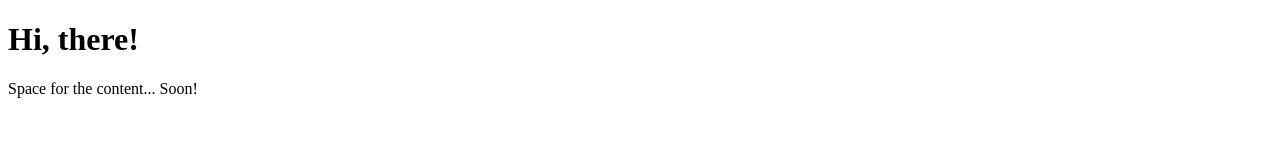
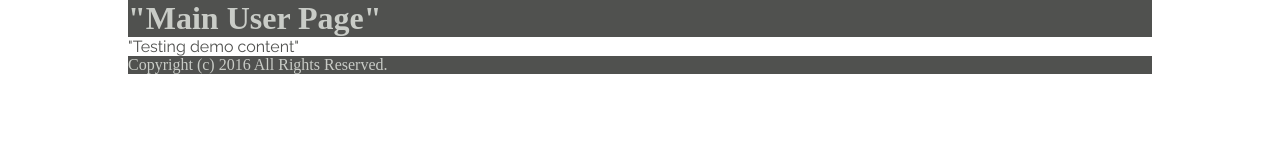
Before and after one commit to bi13843/bi13843.github.io, a plain HTML site: page index.html in a window 1280 px wide. Drawn offline with Linux system fonts and the light colour scheme; a web font is replaced by a local one.

Commit message:
Added style and some structure

```diff
--- a/index.html
+++ b/index.html
@@ -3,9 +3,15 @@
 <head>
   <meta charset="UTF-8">
   <title>User Page</title>
+  <link rel="stylesheet" href="style.css">
 </head>
 <body>
-  <h1>Hi, there!</h1>
-  <p>Space for the content... Soon!</p>
+  <header>
+    <h1>"Main User Page"</h1>
+  </header>
+  <div class="container">
+    <p>"Testing demo content"</p>
+  </div>
+  <footer>Copyright (c) 2016 All Rights Reserved.</footer>
 </body>
 </html>
--- /dev/null
+++ b/style.scss
@@ -0,0 +1,52 @@
+@import url(https://fonts.googleapis.com/css?family=Raleway);
+@import url(https://fonts.googleapis.com/css?family=Droid+Serif);
+
+//Variables
+//fonts
+$main-sans-font: 'Raleway', sans-serif;
+$main-serif-font: 'Droid Serif', serif;
+
+//colors
+$dark-grey: #50514f; //rgba(80, 81, 79, 100)
+$lighter-grey: #C9CCC7; //rgba(90, 2, 8, 100)
+$fogy-red: #f25f5c; //rgba(242, 95, 92, 100)
+$yellow: #ffe066; //rgba(255, 224, 102, 100)
+$shiny-blue: #247ba0; //rgba(36, 123, 160, 100)
+$aquamarine: #70c1b3; //rgba(112, 193, 179, 100)
+
+
+// Layout
+
+* {
+  margin: 0;
+  padding: 0;
+}
+
+body {
+  margin: 0 10%;
+}
+
+// Typography
+
+body {
+  font-family: $main-sans-font;
+}
+
+header,
+footer {
+  background-color: $dark-grey;
+  color: $lighter-grey;
+  font-family: $main-serif-font;
+}
+
+// Colors
+
+body {
+  color: $dark-grey;
+}
+
+header,
+footer {
+  background-color: $dark-grey;
+  color: $lighter-grey;
+}
```
Also changed, not shown: style.css (added), style.min.css (added).
